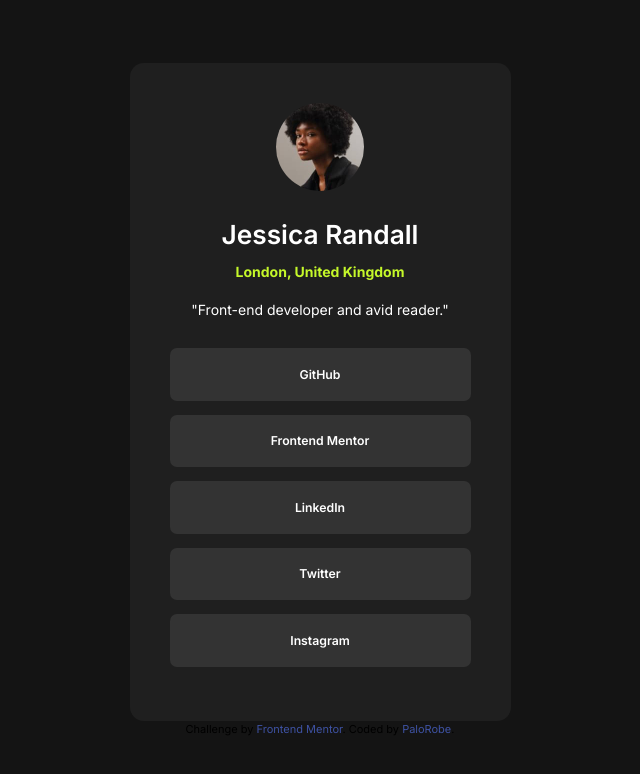
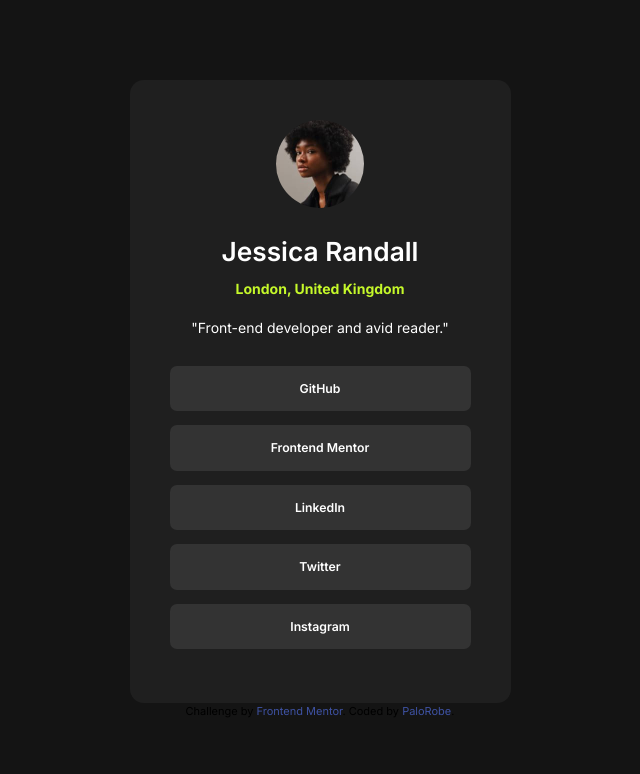
Before and after one commit to PaloRobe/FrontendMentor-SocialiLinks, a website: page index.html in a window 1280 px wide. Shown: the whole page, without its empty margins (320-960 px from the left). Drawn offline with Linux system fonts and the light colour scheme.

Commit message:
change padding buttons

```diff
--- a/index.html
+++ b/index.html
@@ -35,11 +35,11 @@
       </div>
 
       <div class="mt-8">
-        <button type="button" class="text-White text-sm w-full bg-Grey700 py-5 mb-4 rounded-lg font-semibold cursor-pointer hover:bg-Green hover:text-Grey800">GitHub</button>
-        <button type="button" class="text-White text-sm w-full bg-Grey700 py-5 mb-4 rounded-lg font-semibold cursor-pointer hover:bg-Green hover:text-Grey800">Frontend Mentor</button>
-        <button type="button" class="text-White text-sm w-full bg-Grey700 py-5 mb-4 rounded-lg font-semibold cursor-pointer hover:bg-Green hover:text-Grey800">LinkedIn</button>
-        <button type="button" class="text-White text-sm w-full bg-Grey700 py-5 mb-4 rounded-lg font-semibold cursor-pointer hover:bg-Green hover:text-Grey800">Twitter</button>
-        <button type="button" class="text-White text-sm w-full bg-Grey700 py-5 mb-4 rounded-lg font-semibold cursor-pointer hover:bg-Green hover:text-Grey800">Instagram</button>
+        <button type="button" class="text-White text-sm w-full bg-Grey700 py-4 mb-4 rounded-lg font-semibold cursor-pointer hover:bg-Green hover:text-Grey800">GitHub</button>
+        <button type="button" class="text-White text-sm w-full bg-Grey700 py-4 mb-4 rounded-lg font-semibold cursor-pointer hover:bg-Green hover:text-Grey800">Frontend Mentor</button>
+        <button type="button" class="text-White text-sm w-full bg-Grey700 py-4 mb-4 rounded-lg font-semibold cursor-pointer hover:bg-Green hover:text-Grey800">LinkedIn</button>
+        <button type="button" class="text-White text-sm w-full bg-Grey700 py-4 mb-4 rounded-lg font-semibold cursor-pointer hover:bg-Green hover:text-Grey800">Twitter</button>
+        <button type="button" class="text-White text-sm w-full bg-Grey700 py-4 mb-4 rounded-lg font-semibold cursor-pointer hover:bg-Green hover:text-Grey800">Instagram</button>
       </div>
 
     </main>
```
